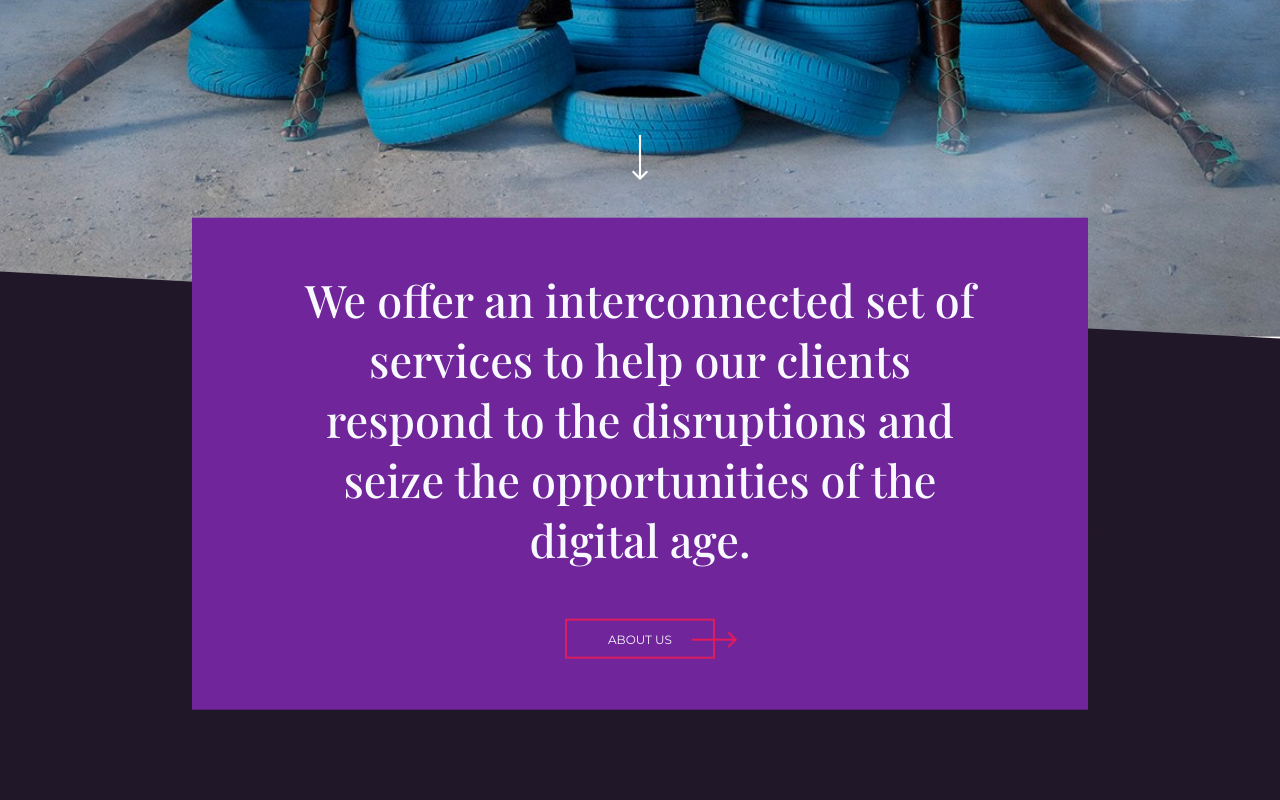
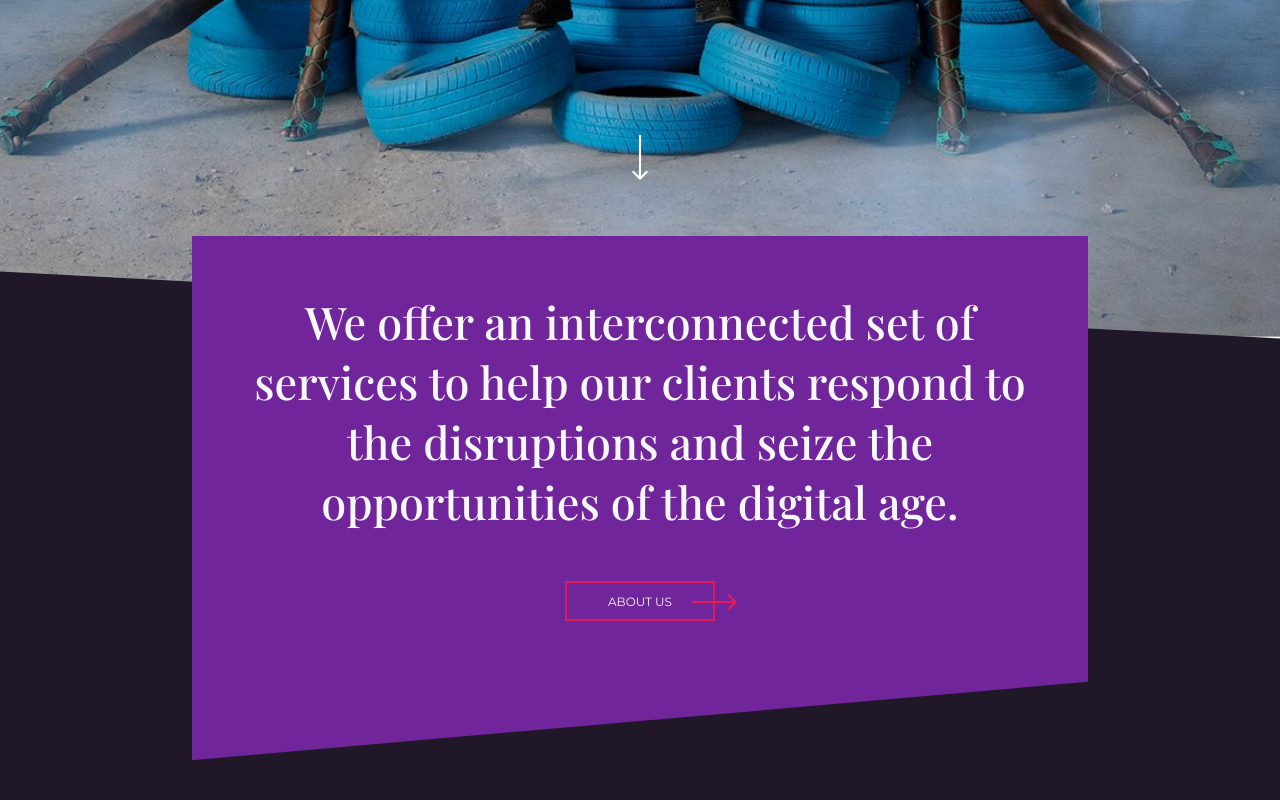
Before and after one commit to JamBro22/king-james-challenge, a plain HTML site: page index.html in a window 1280 px wide. Shown: the part 620-1420 px from the top of the page. Drawn offline with nearby package versions, Linux system fonts and the light colour scheme.

Commit message:
added skew to purple box

```diff
--- a/styles/scss/_adSection.scss
+++ b/styles/scss/_adSection.scss
@@ -22,7 +22,19 @@
             family: $playfair
         }
         text-align: center;
-        padding: 4% 8%;
+        padding: 55px 60px;
         transform: translateY(-35%);
+
+        &::after {
+            content: "";
+            display: block;
+            position: absolute;
+            height: 100px;
+            width: 100%;
+            background-color: $primaryColor;
+            margin: -60px;
+            transform: skewY(-5deg) translateY(60px);
+            z-index: -1;
+        }
     }
 }
--- a/styles/scss/_mobile.scss
+++ b/styles/scss/_mobile.scss
@@ -11,6 +11,11 @@
             font-size: 24px;
             line-height: 1.5;
             transform: translateY(-8rem);
+
+            &::after {
+                margin: -15px;
+                transform: skewY(-5deg) translateY(0);
+            }
         }
     }
 }
```
Also changed, not shown: styles/css/style.css.
